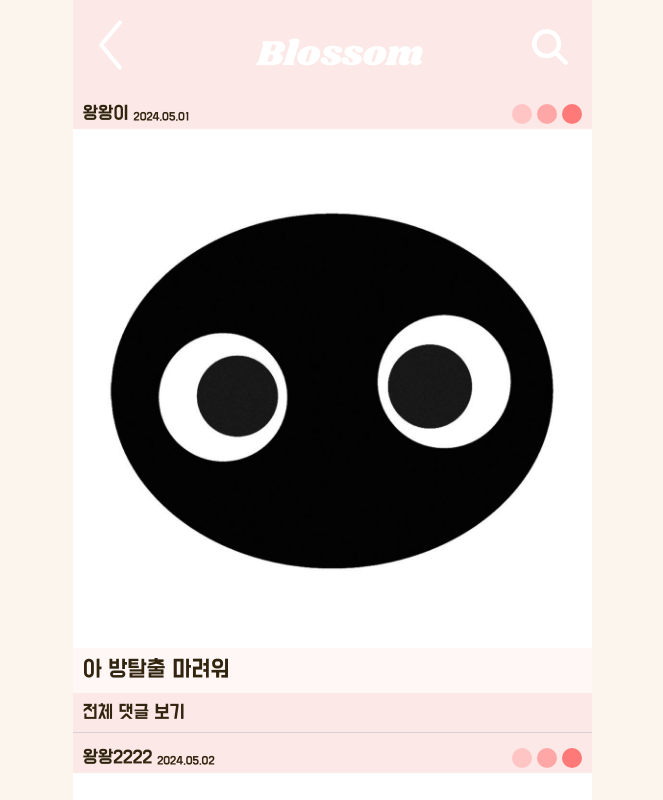
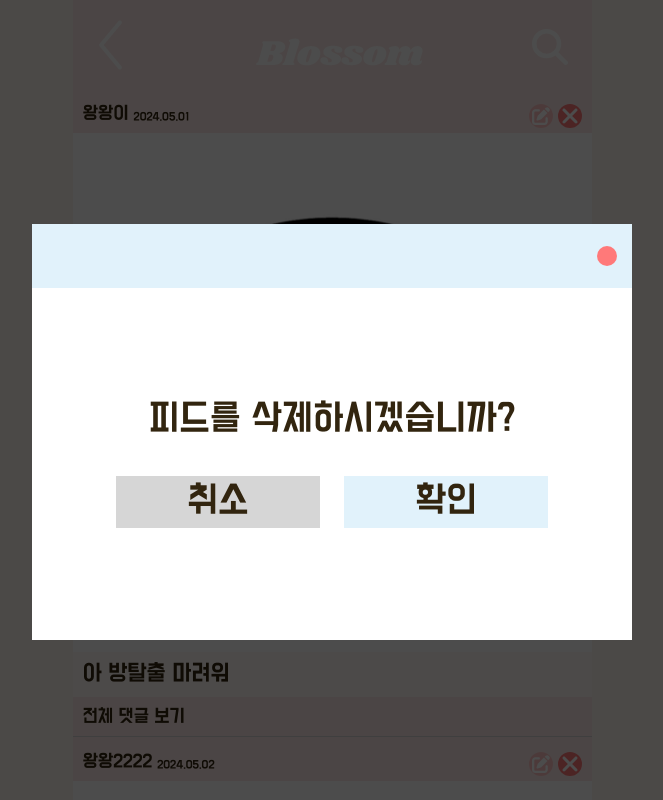
Before and after one commit to Stageus/blossom-react, a React (Create React App) app: page /feed in a window 1280 px wide. Both pictures are taken after a click on the button 854 px from the left and 114 px from the top of the page. Shown: the top 800 px of the page, without its empty margins (308-971 px from the left). Built offline with nearby package versions, Linux system fonts and the light colour scheme.

Commit message:
Fix: Confirm Modal 수정 및 FeedItem 서버 연결부 수정

```diff
--- /dev/null
+++ b/src/components/Feed/FeedForm.js
@@ -0,0 +1,5 @@
+import React from "react";
+
+const FeedForm = () => {};
+
+export default FeedForm;
--- a/src/components/Feed/FeedItem.js
+++ b/src/components/Feed/FeedItem.js
@@ -1,4 +1,7 @@
-import React from "react";
+import React, { useState } from "react";
+import styled from "styled-components";
+import { useNavigate } from "react-router-dom";
+import { FontAwesomeIcon } from "@fortawesome/react-fontawesome";
 
 // ===== styles & img import =====
 import FlexBox from "../../styles/FlexStyle";
@@ -7,10 +10,92 @@
 import { Img } from "../../styles/ImgStyle";
 import { Div } from "../../styles/LayoutStyle";
 
+import { faXmark } from "@fortawesome/free-solid-svg-icons"; // 닫기 아이콘
+import { faPenToSquare } from "@fortawesome/free-solid-svg-icons"; // 수정 아이콘
+
+// ===== component import =====
+import ConfirmModal from "../Modal/ConfirmModal";
+import AlertModal from "../Modal/AlertModal";
+
+// ===== style =====
+const StyledFontAwesomeIcon = styled(FontAwesomeIcon)`
+  width: ${(props) => props.$width || "24px"};
+  height: ${(props) => props.$height || "24px"};
+  color: #ffffff;
+`;
+
 // ===== component =====
 const FeedItem = ({ authorNickname, creationDate, feedImage, feedContent }) => {
+  // === state ===
+  const [isDeletedModalOpen, setIsDeletedModalOpen] = useState(false);
+  const [tokenErrorModalOpen, setTokenErrorModalOpen] = useState(false);
+  const [authorityErrorModalOpen, setAuthorityErrorModalOpen] = useState(false);
+
+  // === navigate ===
+  const navigate = useNavigate();
+
+  const handleClickFixButton = () => {
+    navigate("/feededitor/edit");
+  };
+
+  const handleClickDeleteButton = () => {
+    setIsDeletedModalOpen(true);
+  };
+
+  const handleDeleteFeedItem = () => {
+    // 특정 문답 삭제 API 호출 코드
+    const status = 200;
+
+    if (status === 401) {
+      setTokenErrorModalOpen(true);
+    } else if (status === 403) {
+      setAuthorityErrorModalOpen(true);
+    } else if (status === 404) {
+      // idx 존재하지 않음
+      // 새로고침
+    } else if (status === 200) {
+      // 삭제 성공
+      // 새로고침
+    }
+  };
+
+  const handleCloseTokenErrorModal = () => {
+    navigate("/login");
+  };
+
+  const handleCloseAuthorityErrorModal = () => {
+    // 새로고침
+  };
+
   return (
     <>
+      {/* 피드 삭제 Confirm Modal */}
+      {isDeletedModalOpen && (
+        <ConfirmModal
+          message={["피드를 삭제하시겠습니까?"]}
+          setIsOpen={setIsDeletedModalOpen}
+          onClick={handleDeleteFeedItem}
+        />
+      )}
+
+      {/* 토큰 에러 Alert Modal */}
+      {tokenErrorModalOpen && (
+        <AlertModal
+          hasFunc={true}
+          message="로그인이 필요합니다."
+          onClick={handleCloseTokenErrorModal}
+        />
+      )}
+
+      {/* 권한 에러 Alert Modal */}
+      {authorityErrorModalOpen && (
+        <AlertModal
+          hasFunc={true}
+          message="접근 권한이 없습니다."
+          onClick={handleCloseAuthorityErrorModal}
+        />
+      )}
+
       <FlexBox $dir="col" $width="100%" $borderBottom="1px solid #d3d3d3" $margin="0 0 15px 0">
         {/* Feed Item 내 Header */}
         <FlexBox $row="between" $width="100%" $margin="0 0 5px 0">
@@ -26,29 +111,33 @@
           <FlexBox $margin="0 10px 0 0">
             {/* 수정 버튼 */}
             <Button
-              $width="20px"
-              $height="20px"
+              $width="24px"
+              $height="24px"
               $margin="0 5px 0 0"
               $backgroundColor="#FFC4C4"
               $borderRadius="50%"
-            ></Button>
-            {/* 추가 버튼 */}
-            <Button
-              $width="20px"
-              $height="20px"
-              $margin="0 5px 0 0"
-              $backgroundColor="#FFA7A7"
-              $borderRadius="50%"
-            ></Button>
+              $fontSize="0px"
+              onClick={handleClickFixButton}
+            >
+              <StyledFontAwesomeIcon $width="18px" $height="18px" icon={faPenToSquare} />
+            </Button>
             {/* 삭제 버튼 */}
             <Button
-              $width="20px"
-              $height="20px"
+              $width="24px"
+              $height="24px"
               $margin="0 0 0 0"
               $backgroundColor="#FF7979"
               $borderRadius="50%"
               $hoverColor="#CF5757"
-            ></Button>
+              $fontSize="0px"
+              onClick={handleClickDeleteButton}
+              // style={{
+              //   display: "grid",
+              //   placeItems: "center",
+              // }}
+            >
+              <StyledFontAwesomeIcon icon={faXmark} />
+            </Button>
           </FlexBox>
         </FlexBox>
 
--- a/src/components/Modal/ConfirmModal.js
+++ b/src/components/Modal/ConfirmModal.js
@@ -17,7 +17,8 @@
   return (
     <Modal setIsOpen={() => setIsOpen(false)}>
       <FlexBox $dir="col" $row="between" $col="center" $height="8rem">
-        {message.map((line, index) => (
+        {/* 이 부분 수정하면 좋을 듯, 객체로만 적어야 하니 불편 */}
+        {message?.map((line, index) => (
           <P key={index} $fontSize="32px">
             {line}
           </P>
```
